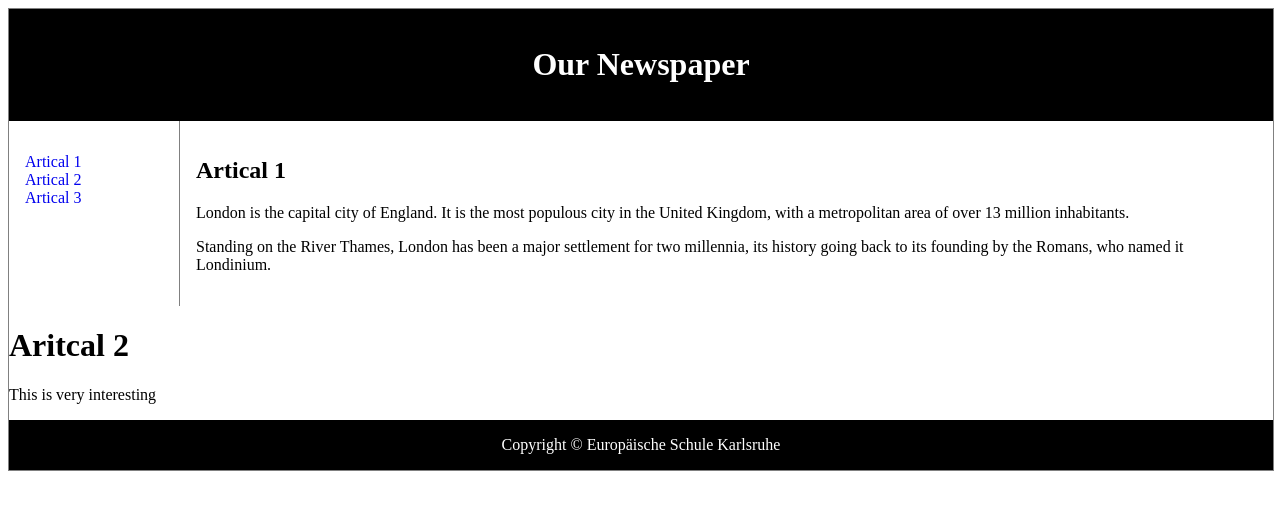
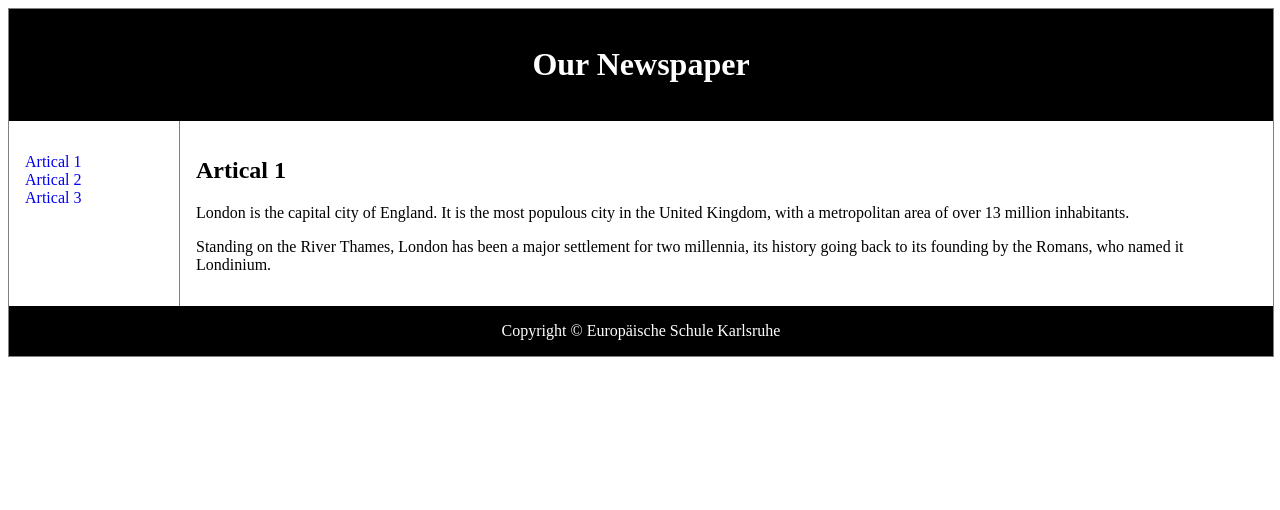
Before and after one commit to MrPaulilio/website.github.io, a plain HTML site: page index.html in a window 1280 px wide. Drawn offline with Linux system fonts and the light colour scheme.

Commit message:
Update index.html

```diff
--- a/index.html
+++ b/index.html
@@ -56,11 +56,6 @@ article {
   <p>London is the capital city of England. It is the most populous city in the  United Kingdom, with a metropolitan area of over 13 million inhabitants.</p>
   <p>Standing on the River Thames, London has been a major settlement for two millennia, its history going back to its founding by the Romans, who named it Londinium.</p>
 </article>
-<artical>
-    <h1>Aritcal 2</h1>
-    <p>This is very interesting<p>
-
-    </artical>
 
  <footer>Copyright © Europäische Schule Karlsruhe</footer>
 
```
